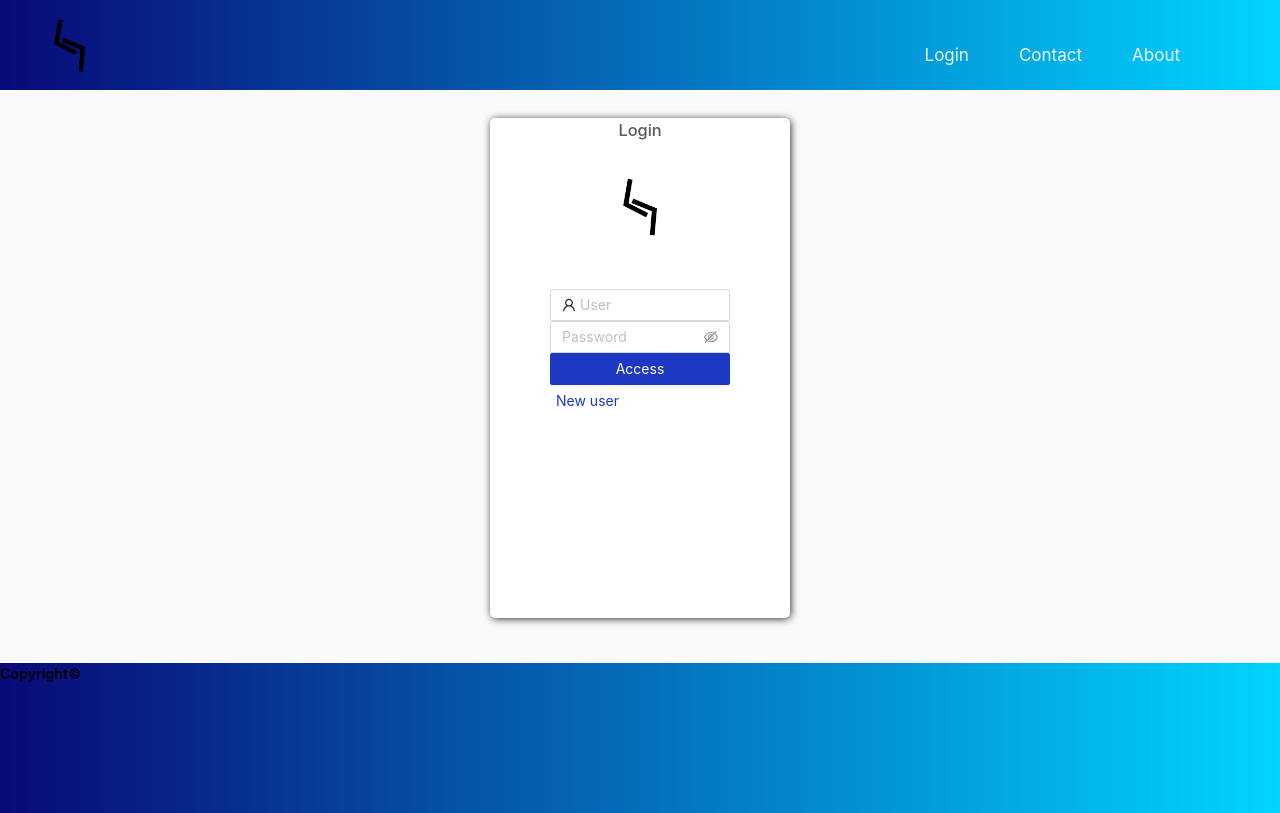
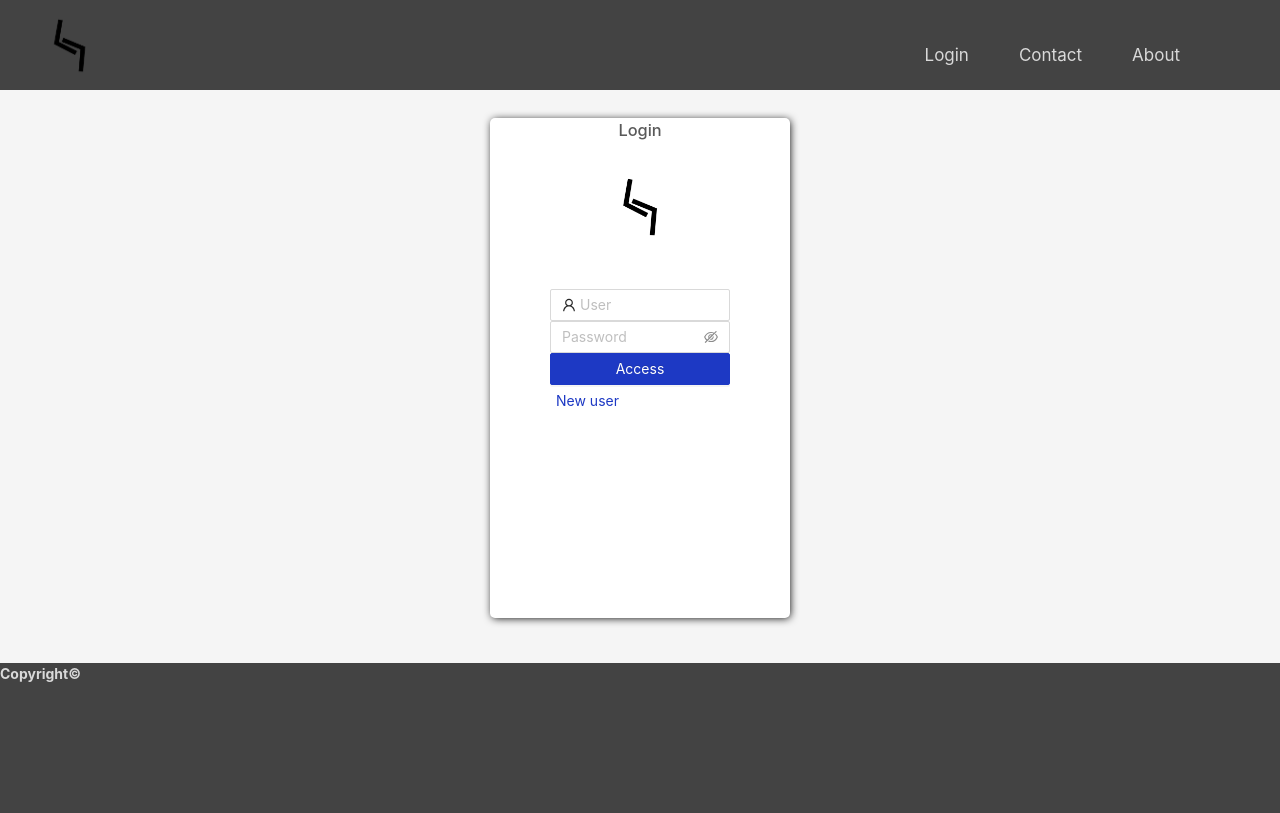
Before and after one commit to MrMonoDev/frontend-ecommerce-app, a React (Create React App) app: page /login in a window 1280 px wide. Built offline with nearby package versions, Linux system fonts and the light colour scheme.

Commit message:
added black n White palette & changed header n footer colors

```diff
--- a/src/components/styles/App.less
+++ b/src/components/styles/App.less
@@ -2,5 +2,5 @@
 
 
 .body{
-    background-color: @Main_back;
+    background-color: #bnw-colors[gray3];
 }
--- a/src/components/styles/Footer.less
+++ b/src/components/styles/Footer.less
@@ -4,10 +4,10 @@
     position: sticky;
     height: 150px;
     margin-top: 45px;
-    background: rgb(2,0,36);
-    background: linear-gradient(90deg, rgba(2,0,36,1) 0%, rgba(9,9,121,1) 0%, rgba(0,212,255,1) 100%);
+    background: #bnw-colors[gray9];
 }
 .back-foo b{
     float: left;
     text-align: center;
+    color: #bnw-colors[gray5];
 }
--- a/src/components/styles/Main.less
+++ b/src/components/styles/Main.less
@@ -1,5 +1,3 @@
-@Main_back: #fafafa;
-
 @margin: 10px;
 #margin{
     margin-top: 45px;
@@ -31,6 +29,21 @@
     gBlue8:#10239e;//white text
     gBlue9:#061178;//white text
     gBlue10:#030852;//white text
+}
+#bnw-colors() {
+    gray1:#ffffff;
+    gray2:#fafafa;
+    gray3:#f5f5f5;
+    gray4:#f0f0f0;
+    gray5:#d9d9d9;
+    gray6:#bfbfbf;//white text
+    gray7:#8c8c8c;//white text
+    gray8:#595959;//white text
+    gray9:#434343;//white text
+    gray10:#262626;//white text
+    gray11:#1f1f1f;//white text
+    gray12:#141414;//white text
+    gray13:#000000;//white text
 }
 #left-animation{
         -webkit-animation-name: slideInLeft;
@@ -124,3 +137,14 @@
         transform: none;
         }
 }
+#carbon-texture{
+    background:
+    linear-gradient(27deg, #151515 5px, transparent 5px) 0 5px,
+    linear-gradient(207deg, #151515 5px, transparent 5px) 10px 0px,
+    linear-gradient(27deg, #222 5px, transparent 5px) 0px 10px,
+    linear-gradient(207deg, #222 5px, transparent 5px) 10px 5px,
+    linear-gradient(90deg, #1b1b1b 10px, transparent 10px),
+    linear-gradient(#1d1d1d 25%, #1a1a1a 25%, #1a1a1a 50%, transparent 50%, transparent 75%, #242424 75%, #242424);
+    background-color: #131313;
+    background-size: 20px 20px;
+}
--- a/src/components/styles/Nav.less
+++ b/src/components/styles/Nav.less
@@ -20,8 +20,7 @@
     position: relative;
     margin: -12px 0px -17px 0px;
     height: 90px;
-    background: rgb(2,0,36);
-    background: linear-gradient(90deg, rgba(2,0,36,1) 0%, rgba(9,9,121,1) 0%, rgba(0,212,255,1) 100%);
+    background: #bnw-colors[gray9];
     div{
         margin-right: 50px;
         margin-top: 12px;
@@ -31,10 +30,10 @@
         text-decoration: none;
         top: 15px;
         font-size: 17px;
-        color: #colors[gBlue1];
+        color: #bnw-colors[gray5];
         font-style: normal;
         &:hover{
-            color: #colors[gBlue1];
+            color: #bnw-colors[gray5];
         }
         &:before{
             content:'';
@@ -43,7 +42,7 @@
             height: 2px;
             bottom: 0;
             left: 0;
-            background-color: #colors[gBlue1];
+            background-color: #bnw-colors[gray5];
             visibility: hidden;
             transform: scaleX(0);
             transition: all 0.2s ease-in-out 0s;
```
